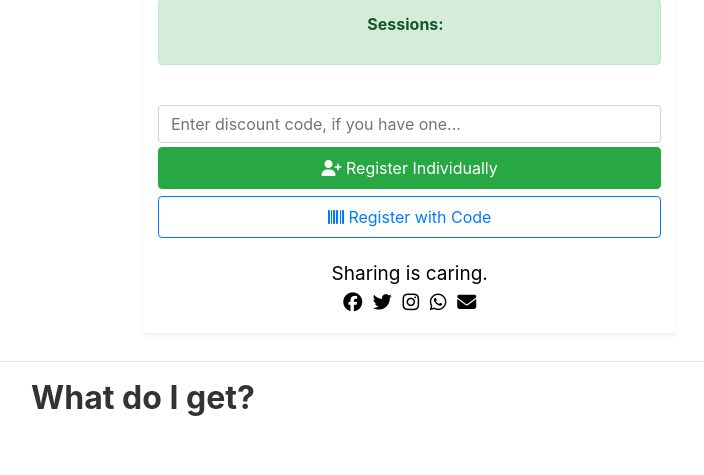
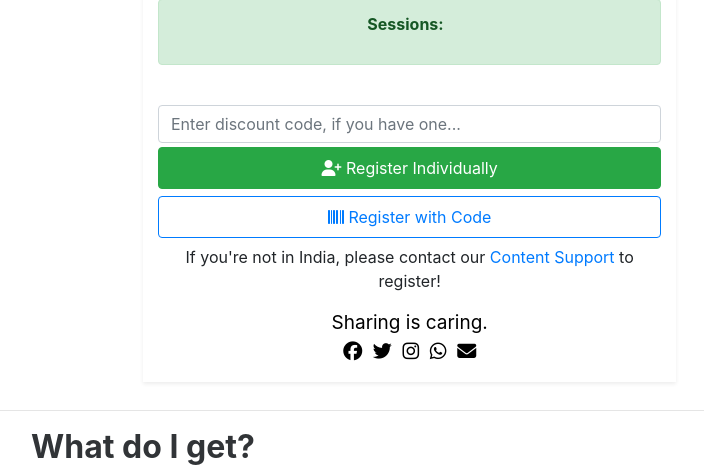
Before and after one commit to IshanManchanda/sorobrain, a Django app: template workshops/templates/workshops/workshop.html in a window 1280 px wide. Shown: the part 414-889 px from the top of the page, without its empty margins (497-1201 px from the left). Run offline with Django 3.2, Linux system fonts and the light colour scheme; the template is opened without the code that fills it, so the values that code supplies are empty; some libraries are stand-ins or nearby versions; some web fonts are replaced.

Commit message:
Added note for customers outside india

```diff
--- a/competition/templates/competition/store/buy.html
+++ b/competition/templates/competition/store/buy.html
@@ -35,6 +35,7 @@
 					<button class="btn btn-success text-center" type="button" style="width: 100%;padding: 8px;margin: 0px;margin-top: 0px;margin-bottom: 7px;" id="buy"><i class="fas fa-user-plus"></i>&nbsp;Register</button>
 					<a href="{% url 'competition:code' slug=competition.slug %}"><button class="btn btn-outline-primary text-center" type="button" style="width: 100%;padding: 8px;margin: 0px;margin-top: 0px;margin-bottom: 7px;"><i class="fas fa-barcode"></i>&nbsp;Register With Code</button></a>
 					<a href="{% url 'competition:group_buy' slug=competition.slug %}"><button class="btn btn-outline-success text-center" type="button" style="width: 100%;padding: 8px;margin: 0px;margin-top: 0px;margin-bottom: 7px;"><i class="fas fa-users"></i>&nbsp;Register for Schools/Groups</button></a>
+					<p>If you're not in India, please contact our <a href="{% url 'contact' %}">Content Support</a> to register!</p>
 					{% elif competition.is_over %}
 					<p>This competition has ended, view the result below: </p>
 					<a href="{% url 'competition:result' slug=competition.slug %}"><button class="btn btn-primary">View Results</button></a>
--- a/quiz/templates/quiz/store/buy.html
+++ b/quiz/templates/quiz/store/buy.html
@@ -34,6 +34,7 @@
 						<label for="code"></label><input type="text" id="code" class="form-control mb-1" placeholder="Enter discount code, if you have one...">
 						<button class="btn btn-success text-center" type="button" style="width: 100%;padding: 8px;margin: 0px;margin-top: 0px;margin-bottom: 7px;" id="buy"><i class="fas fa-user-plus"></i>&nbsp;Register Individually</button>
 						<a href="{% url 'quiz:code' slug=quiz.slug %}"><button class="btn btn-outline-primary w-100" type="button"><i class="fas fa-barcode"></i> Register With Code</button></a>
+						<p>If you're not in India, please contact our <a href="{% url 'contact' %}">Content Support</a> to register!</p>
 					{% else %}
 						<button class="btn btn-primary w-100" type="button">Start Quiz</button>
 					{% endif %}
--- a/workshops/templates/workshops/workshop.html
+++ b/workshops/templates/workshops/workshop.html
@@ -40,6 +40,7 @@
 						<label for="code"></label><input type="text" id="code" class="form-control mb-1" placeholder="Enter discount code, if you have one...">
 						<button class="btn btn-success text-center" type="button" style="width: 100%;padding: 8px;margin: 0px;margin-top: 0px;margin-bottom: 7px;" id="buy"><i class="fas fa-user-plus"></i>&nbsp;Register Individually</button>
 						<a href="{% url 'workshops:register_with_code' slug=workshop.slug %}"><button class="btn btn-outline-primary text-center" type="button" style="width: 100%;padding: 8px;margin: 0px;margin-top: 0px;margin-bottom: 7px;"><i class="fas fa-barcode"></i>&nbsp;Register with Code</button></a>
+						<p>If you're not in India, please contact our <a href="{% url 'contact' %}">Content Support</a> to register!</p>
 					{% else %}
 						<p>This workshop has expired. Checkout upcoming ones <a href="{% url 'catalog' %}#workshops">here</a></p>
 					{% endif %}
```
